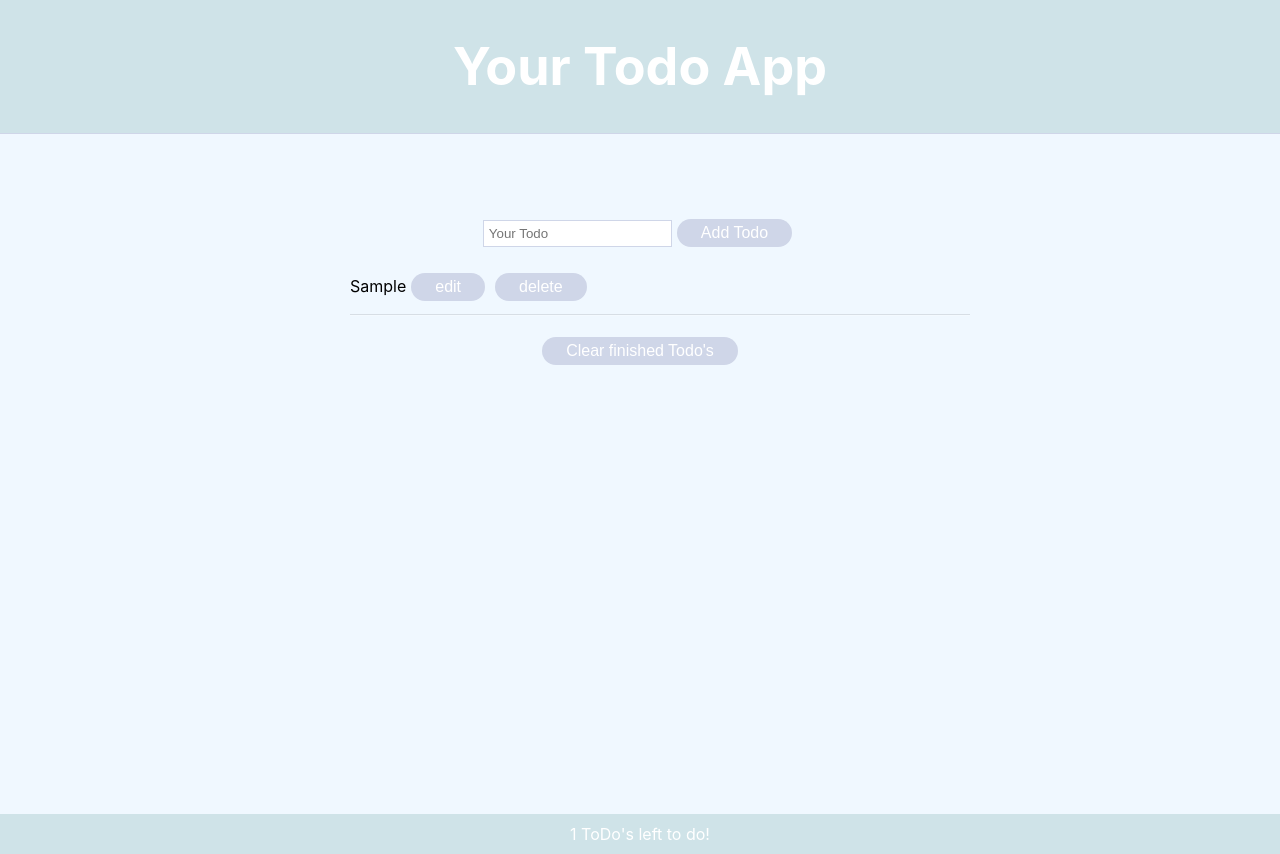
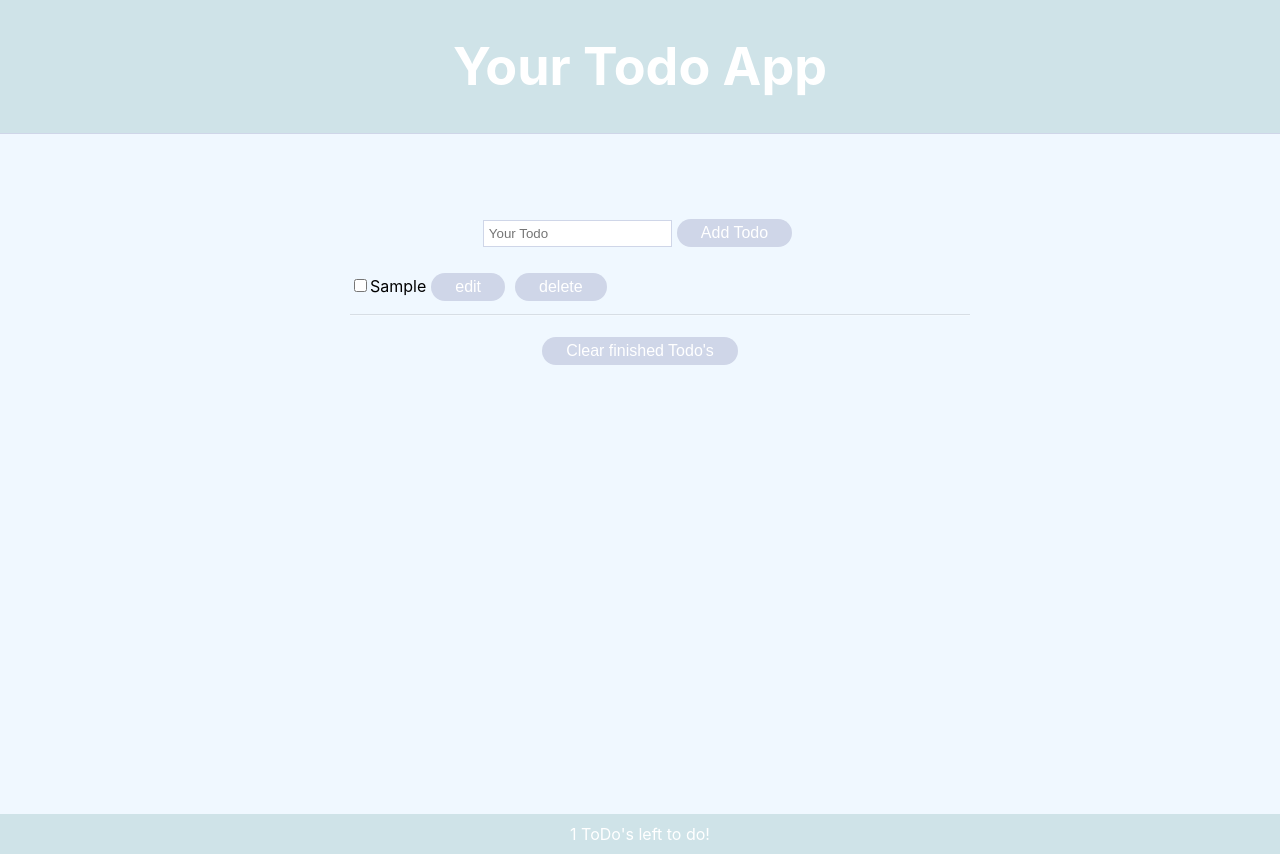
Before and after one commit to maureenoldyck/intro-react, a React (Create React App) app: page / in a window 1280 px wide. Both pictures are taken after typing "Sample" into the empty fields and a click on the button "Add Todo". Built offline with nearby package versions, Linux system fonts and the light colour scheme.

Commit message:
Add delete button

```diff
--- a/src/components/ToDo.js
+++ b/src/components/ToDo.js
@@ -13,11 +13,24 @@ const Todo = ({todo, todos, setTodo}) => {
         }))
     }
 
+    const editTodo = () => {
+
+
+
+    }
+
+    const deleteTodo = () => {
+
+        setTodo(todos.filter((deleteTodo) => todo.id !== deleteTodo.id));
+
+    }
+
     return (
-        <li onClick={completeHandler} className={`listItem ${todo.completed ? "completed" : ""}`}>
+        <li className={`listItem ${todo.completed ? "completed" : ""}`}>
+            <input onClick={completeHandler} type='checkbox'/>
             {todo.text}
-            <button> edit </button>
-            <button> delete </button>
+            <button onClick={editTodo}> edit </button>
+            <button onClick={deleteTodo}> delete </button>
             <hr />
         </li>
     )
```
